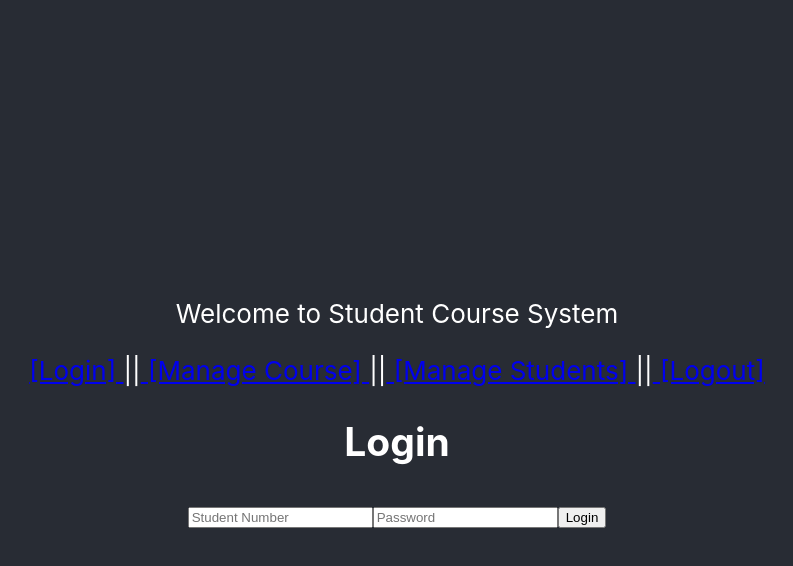
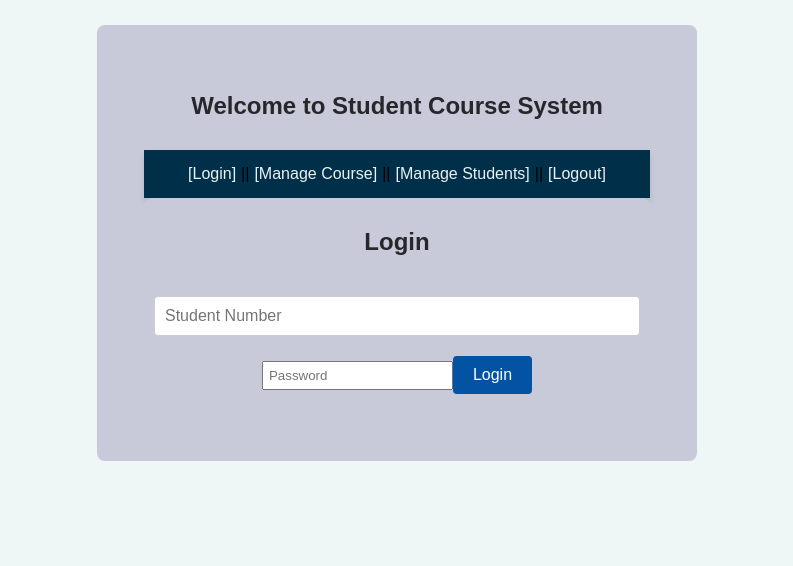
Before and after one commit to luciannamend/student-course-system-app, a React (Create React App) app in the folder frontend/: page /login in a window 1280 px wide. Shown: the top 566 px of the page, without its empty margins (243-1036 px from the left). Built offline with nearby package versions, Linux system fonts and the light colour scheme.

Commit message:
Add style

```diff
--- a/frontend/src/App.jsx
+++ b/frontend/src/App.jsx
@@ -11,9 +11,9 @@ function App() {
       <>
         <div className="App">
             <header className="App-header">
-                <p>
+                <h2>
                     Welcome to Student Course System
-                </p>
+                </h2>
                 <div>
                     <nav>
                         <Link to="/login"> [Login] </Link> ||
--- a/frontend/src/components/CourseActions.jsx
+++ b/frontend/src/components/CourseActions.jsx
@@ -6,7 +6,7 @@ const CourseActions = ({ course, onEdit, onDelete, onAddStudent, showActions })
     return (
         <div>
             {showActions.edit && <button onClick={() => onEdit(course)}>Edit</button>}
-            {showActions.delete && <button onClick={() => onDelete(course._id)}>Delete</button>}
+            {showActions.delete && <button className="btn-danger" onClick={() => onDelete(course._id)}>Delete</button>}
 
             {showActions.addStudent && (
                 <>
--- a/frontend/src/styles/App.css
+++ b/frontend/src/styles/App.css
@@ -1,38 +1,113 @@
-.App {
+#root {
+  width: 50%;
+  margin: 0 auto;
+  padding: 2rem;
   text-align: center;
 }
 
-.App-logo {
-  height: 40vmin;
-  pointer-events: none;
+* {
+  margin: 0;
+  padding: 5px;
+  box-sizing: border-box;
 }
 
-@media (prefers-reduced-motion: no-preference) {
-  .App-logo {
-    animation: App-logo-spin infinite 20s linear;
-  }
+nav {
+  background-color: #003049;
+  padding: 10px;
+  display: flex;
+  justify-content: center;
+  align-items: center;
+  box-shadow: 0 4px 6px rgba(0, 0, 0, 0.1);
 }
 
-.App-header {
-  background-color: #282c34;
-  min-height: 100vh;
-  display: flex;
-  flex-direction: column;
-  align-items: center;
-  justify-content: center;
-  font-size: calc(10px + 2vmin);
-  color: white;
+nav a {
+  color: #ecf0f1;
+  text-decoration: none;
+  transition: color 0.3s, font-weight 0.3s;
 }
 
-.App-link {
-  color: #61dafb;
+nav a:hover {
+  color: #ffb703;
+  font-weight: bold;
 }
 
-@keyframes App-logo-spin {
-  from {
-    transform: rotate(0deg);
-  }
-  to {
-    transform: rotate(360deg);
-  }
+body {
+  font-family: Arial, sans-serif;
+  background-color: #eff7f6;
+  padding: 20px;
 }
+
+h2 {
+  color: rgba(12, 12, 14, 0.86);
+  margin-bottom: 20px;
+  margin-top: 20px;
+}
+
+
+div {
+  background-color: #c9cad9;
+  padding: 5px;
+  border-radius: 8px;
+  max-width: 600px;
+  margin: 0 auto;
+}
+
+.input-button-container {
+  display: flex;
+  align-items: center;
+  gap: 10px;
+}
+
+input[type="text"] {
+  width: 100%;
+  flex: 1;
+  padding: 10px;
+  margin: 10px 0;
+  border: 1px solid #ccc;
+  border-radius: 4px;
+  font-size: 16px;
+}
+
+button {
+  background-color: #0353a4;
+  color: white;
+  border: none;
+  padding: 10px 20px;
+  margin: 10px 0;
+  cursor: pointer;
+  border-radius: 4px;
+  font-size: 16px;
+}
+
+button:hover {
+  background-color: #ffb703;
+}
+
+button:focus {
+  outline: none;
+}
+
+.btn-danger{
+  background-color: #c1121f;
+}
+
+ul {
+  list-style-type: none;
+  padding: 0;
+}
+
+li {
+  background-color: rgba(92, 103, 125, 0.7);
+  padding: 12px;
+  margin-bottom: 10px;
+  border-radius: 8px;
+  box-shadow: 0 2px 5px rgba(0, 0, 0, 0.1);
+}
+
+li strong {
+  color: rgba(12, 12, 14, 0.89);
+}
+
+li:last-child {
+  margin-bottom: 0;
+}
```
